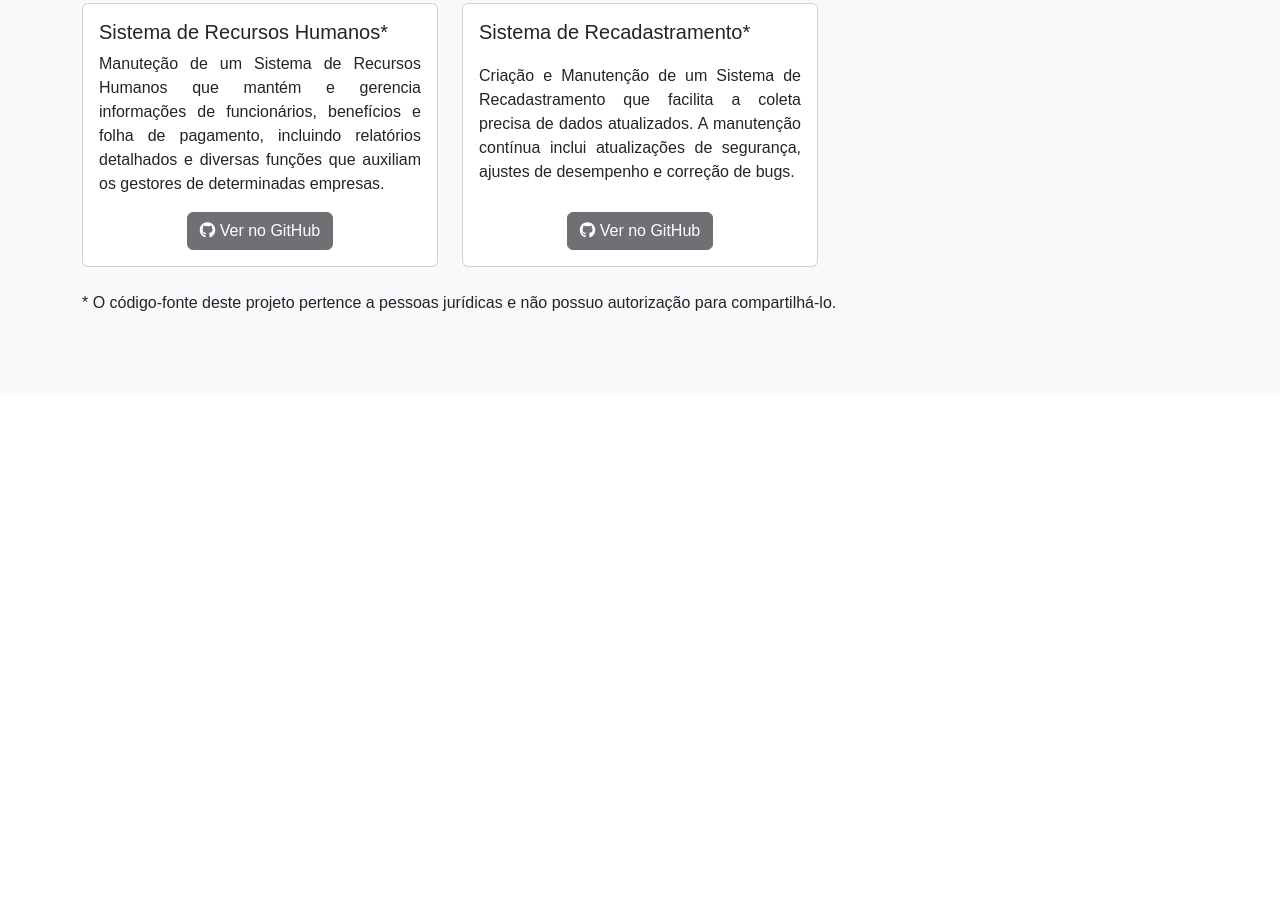
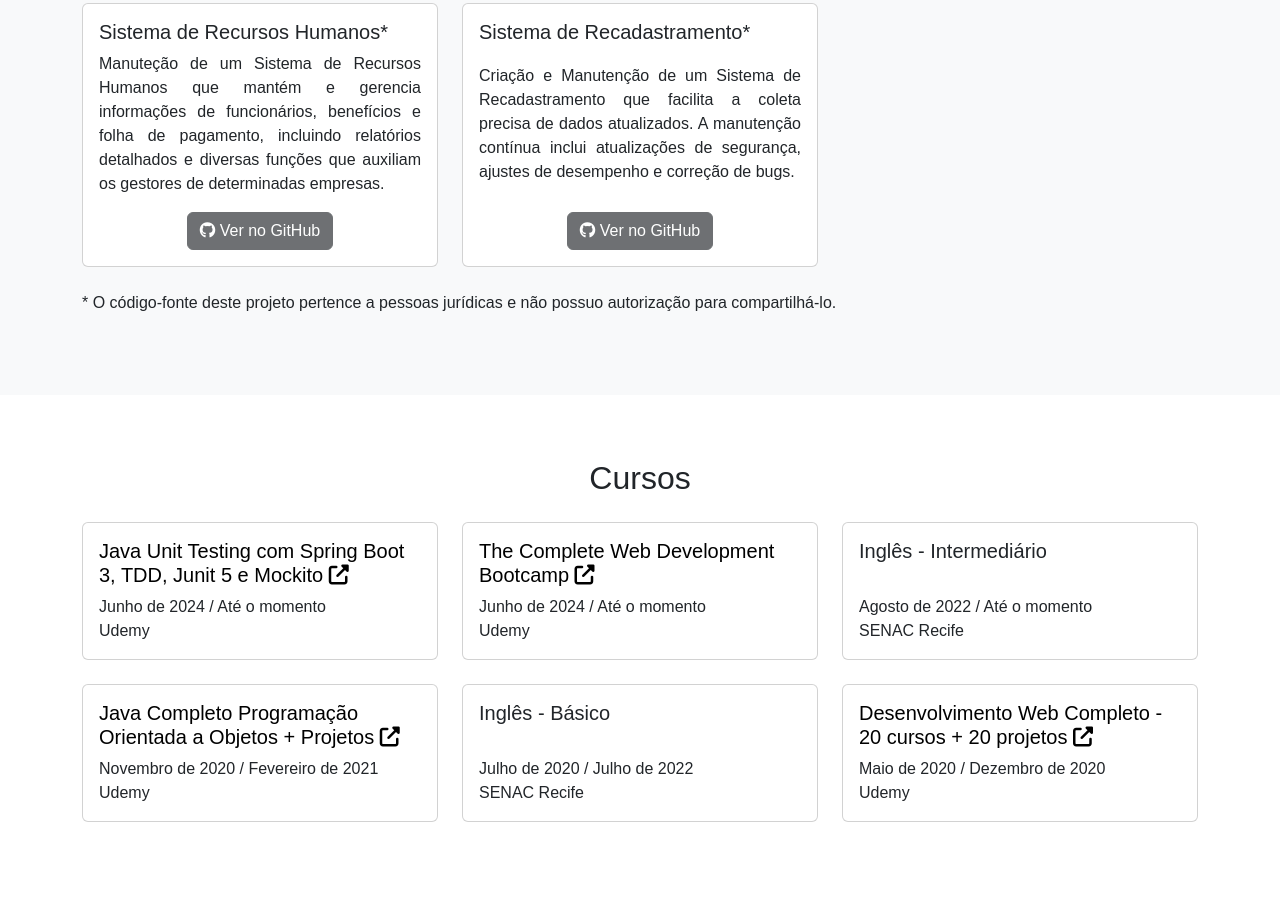
Before and after one commit to MatheusFilipe21/matheusfilipe21.github.io, a plain HTML site: page index.html in a window 1280 px wide. Shown: the part 1212-2122 px from the top of the page. Before the commit the page ends 1607 px from the top, so only its background shows below. Drawn offline with nearby package versions, Linux system fonts and the light colour scheme.

Commit message:
Criando a secao cursos

```diff
--- a/css/stylesheet.css
+++ b/css/stylesheet.css
@@ -43,3 +43,8 @@ section {
   flex-direction: column;
   justify-content: space-between;
 }
+
+#cursos a {
+  color: #000;
+  text-decoration: none;
+}
--- a/index.html
+++ b/index.html
@@ -46,6 +46,9 @@
               </li>
               <li class="nav-item">
                 <a class="nav-link" href="#projetos">Projetos</a>
+              </li>
+              <li class="nav-item">
+                <a class="nav-link" href="#cursos">Cursos</a>
               </li>
             </ul>
           </div>
@@ -228,6 +231,124 @@
       </div>
     </section>
 
+    <!-- Cursos -->
+    <section id="cursos">
+      <div class="container">
+        <h2 class="mb-4 text-center">Cursos</h2>
+        <div class="row">
+          <div class="col-md-4 d-flex">
+            <div class="card mb-4">
+              <div class="card-body">
+                <a
+                  href="https://www.udemy.com/course/java-unit-testing-com-java-spring-boot-3-junit-5-e-mockito"
+                  target="_blank"
+                >
+                  <h5 class="card-title">
+                    Java Unit Testing com Spring Boot 3, TDD, Junit 5 e Mockito
+                    <i class="fa-solid fa-up-right-from-square"></i>
+                  </h5>
+                </a>
+                <div class="card-text">
+                  Junho de 2024 / Até o momento
+                  <br />
+                  Udemy
+                </div>
+              </div>
+            </div>
+          </div>
+
+          <div class="col-md-4 d-flex">
+            <div class="card mb-4">
+              <div class="card-body">
+                <a
+                  href="https://www.udemy.com/course/the-complete-web-development-bootcamp"
+                  target="_blank"
+                >
+                  <h5 class="card-title">
+                    The Complete Web Development Bootcamp
+                    <i class="fa-solid fa-up-right-from-square"></i>
+                  </h5>
+                </a>
+                <div class="card-text">
+                  Junho de 2024 / Até o momento
+                  <br />
+                  Udemy
+                </div>
+              </div>
+            </div>
+          </div>
+
+          <div class="col-md-4 d-flex">
+            <div class="card mb-4">
+              <div class="card-body">
+                <h5 class="card-title">Inglês - Intermediário</h5>
+                <p class="card-text">
+                  Agosto de 2022 / Até o momento
+                  <br />
+                  SENAC Recife
+                </p>
+              </div>
+            </div>
+          </div>
+
+          <div class="col-md-4 d-flex">
+            <div class="card mb-4">
+              <div class="card-body">
+                <a
+                  href="https://www.udemy.com/course/java-curso-completo"
+                  target="_blank"
+                >
+                  <h5 class="card-title">
+                    Java Completo Programação Orientada a Objetos + Projetos
+                    <i class="fa-solid fa-up-right-from-square"></i>
+                  </h5>
+                </a>
+                <div class="card-text">
+                  Novembro de 2020 / Fevereiro de 2021
+                  <br />
+                  Udemy
+                </div>
+              </div>
+            </div>
+          </div>
+
+          <div class="col-md-4 d-flex">
+            <div class="card mb-4">
+              <div class="card-body">
+                <h5 class="card-title">Inglês - Básico</h5>
+                <p class="card-text">
+                  Julho de 2020 / Julho de 2022
+                  <br />
+                  SENAC Recife
+                </p>
+              </div>
+            </div>
+          </div>
+
+          <div class="col-md-4 d-flex">
+            <div class="card mb-4">
+              <div class="card-body">
+                <a
+                  href="https://www.udemy.com/course/web-completo"
+                  target="_blank"
+                >
+                  <h5 class="card-title">
+                    Desenvolvimento Web Completo - 20 cursos + 20 projetos
+                    <i class="fa-solid fa-up-right-from-square"></i>
+                  </h5>
+                </a>
+                <p class="card-text">
+                  Maio de 2020 / Dezembro de 2020
+                  <br />
+                  Udemy
+                </p>
+              </div>
+            </div>
+          </div>
+        </div>
+      </div>
+    </section>
+
     <script
       src="https://cdn.jsdelivr.net/npm/bootstrap@5.3.3/dist/js/bootstrap.bundle.min.js"
       integrity="sha384-YvpcrYf0tY3lHB60NNkmXc5s9fDVZLESaAA55NDzOxhy9GkcIdslK1eN7N6jIeHz"
```
